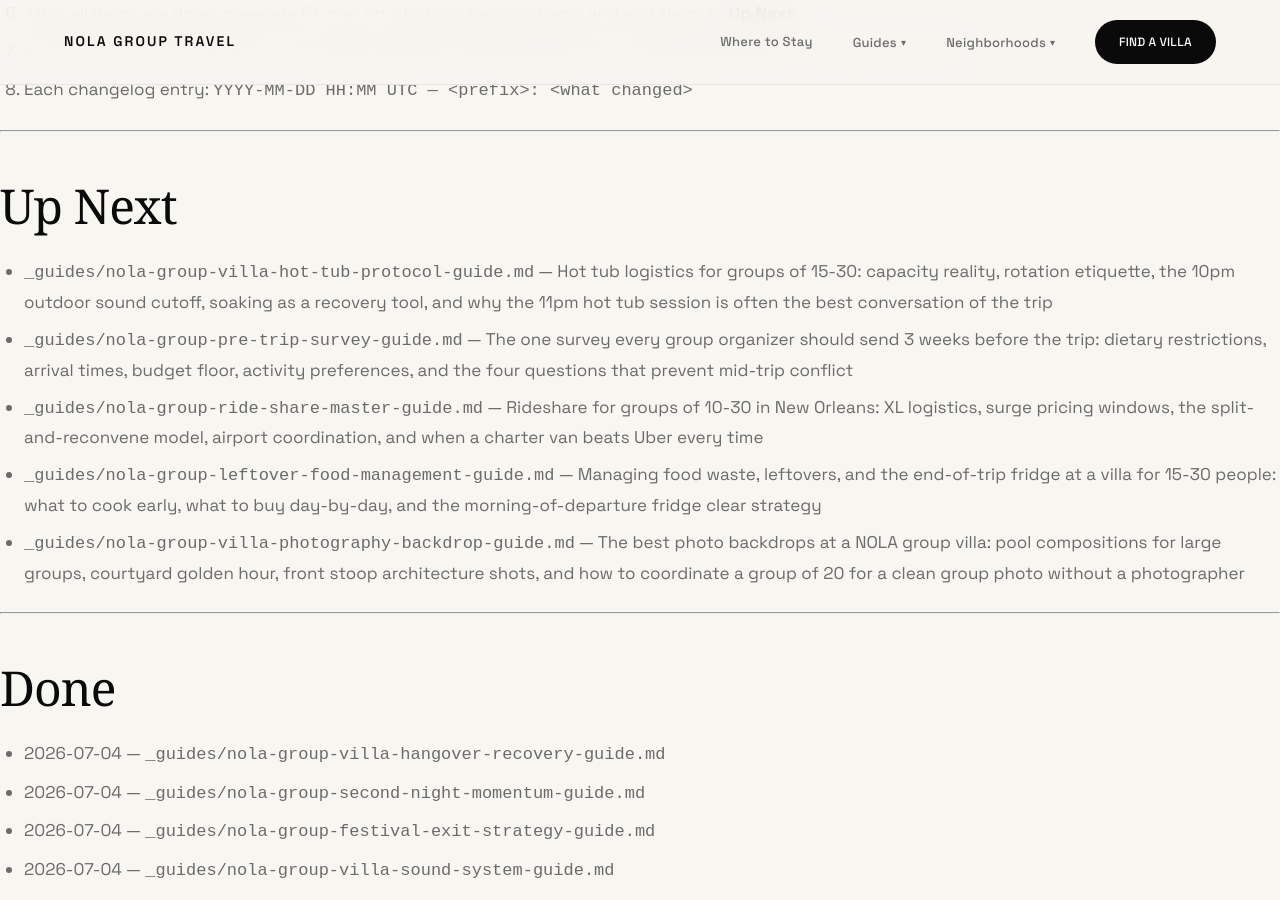
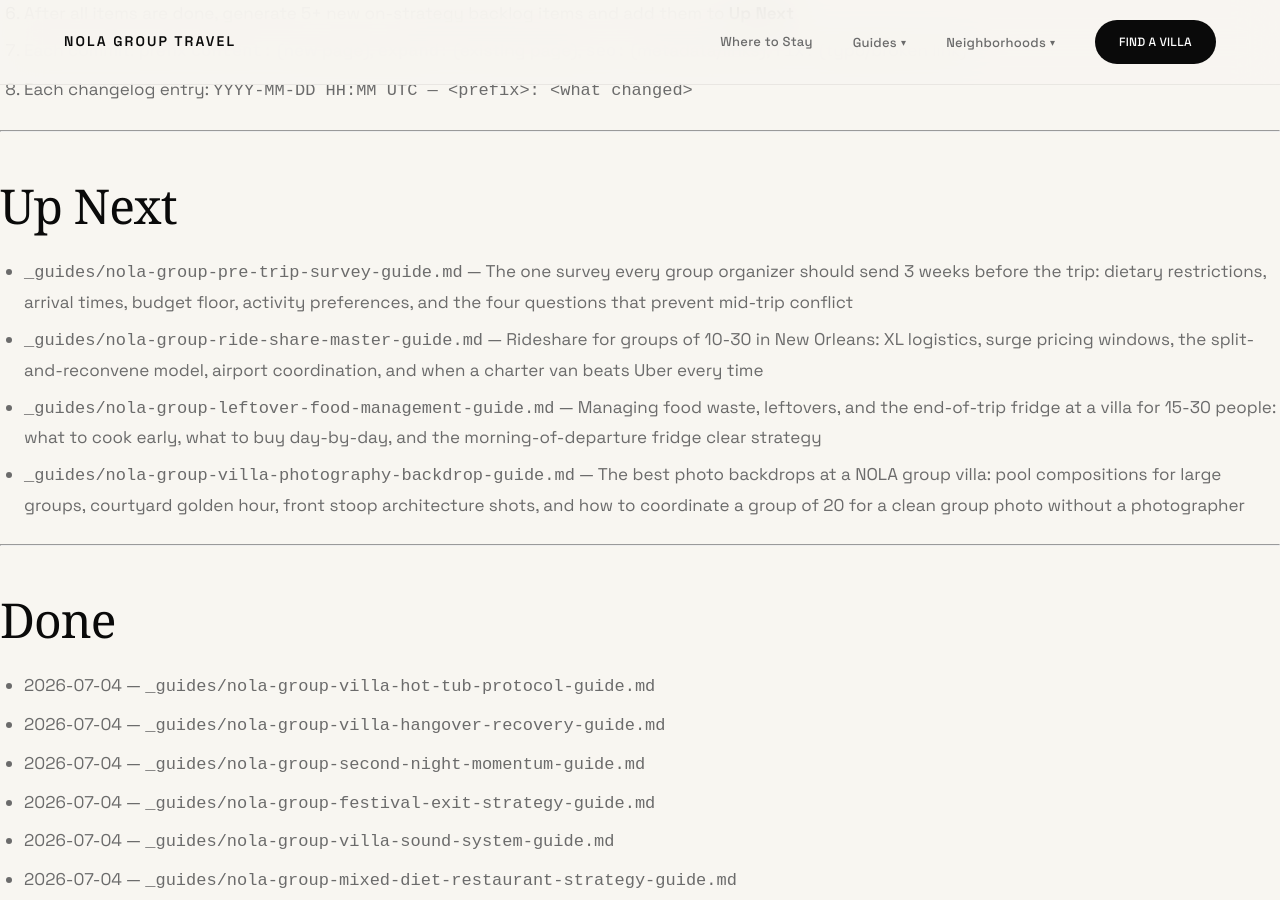
Before and after one commit to sjworth-dev/nola-group-travel, a Jekyll site: the page built from ROADMAP.md, in a window 1280 px wide and 900 px high, scrolled down 3111 px. Built offline with Jekyll 4.4.1, drawn with Linux system fonts in a browser that asks for light colours; some web fonts are replaced; our own code applies the rules of GitHub Pages for plain Markdown files; part of the change alters nothing that is shown.

Commit message:
content: add _guides/nola-group-villa-hot-tub-protocol-guide.md
Hot tub logistics for groups of 15-30: capacity reality, rotation etiquette,
the 10pm outdoor noise rule, soaking as active recovery, and why the 11pm
session is often the best conversation of the trip.

```diff
--- a/ROADMAP.md
+++ b/ROADMAP.md
@@ -86,7 +86,6 @@ This is an independent guide. Properties may be described editorially as example
 
 ## Up Next
 
-- `_guides/nola-group-villa-hot-tub-protocol-guide.md` — Hot tub logistics for groups of 15-30: capacity reality, rotation etiquette, the 10pm outdoor sound cutoff, soaking as a recovery tool, and why the 11pm hot tub session is often the best conversation of the trip
 - `_guides/nola-group-pre-trip-survey-guide.md` — The one survey every group organizer should send 3 weeks before the trip: dietary restrictions, arrival times, budget floor, activity preferences, and the four questions that prevent mid-trip conflict
 - `_guides/nola-group-ride-share-master-guide.md` — Rideshare for groups of 10-30 in New Orleans: XL logistics, surge pricing windows, the split-and-reconvene model, airport coordination, and when a charter van beats Uber every time
 - `_guides/nola-group-leftover-food-management-guide.md` — Managing food waste, leftovers, and the end-of-trip fridge at a villa for 15-30 people: what to cook early, what to buy day-by-day, and the morning-of-departure fridge clear strategy
@@ -96,6 +95,7 @@ This is an independent guide. Properties may be described editorially as example
 
 ## Done
 
+- 2026-07-04 — `_guides/nola-group-villa-hot-tub-protocol-guide.md`
 - 2026-07-04 — `_guides/nola-group-villa-hangover-recovery-guide.md`
 - 2026-07-04 — `_guides/nola-group-second-night-momentum-guide.md`
 - 2026-07-04 — `_guides/nola-group-festival-exit-strategy-guide.md`
@@ -766,6 +766,7 @@ This is an independent guide. Properties may be described editorially as example
 2026-07-03 11:15 UTC — content: add _guides/nola-group-hotel-bar-strategy-guide.md — hotel bar strategy for large groups: when they work, the 11pm landing point, and honest comparison vs. standalone bars
 2026-07-03 11:30 UTC — content: add _guides/nola-group-group-text-burnout-guide.md — managing group communication fatigue across a 4-5 day NOLA trip with daily brief, sub-channels, and silence windows
 2026-07-03 11:45 UTC — content: add _guides/nola-group-day-drinking-vs-nightlife-guide.md — day drinking vs nightlife comparison for large groups with pacing arcs, cost breakdown, and blend formats
+2026-07-04 12:00 UTC — content: add _guides/nola-group-villa-hot-tub-protocol-guide.md — hot tub capacity reality, rotation protocol, 10pm noise rule, recovery science, and the 11pm session for groups of 15-30
 2026-07-04 10:00 UTC — content: add _guides/nola-group-villa-hangover-recovery-guide.md — morning-after recovery playbook for groups of 15-30: electrolytes, re-feed sequence, pool vs. AC decision, group spectrum management
 2026-07-04 10:15 UTC — content: add _guides/nola-group-second-night-momentum-guide.md — night two planning guide: energy arc, the top-night-one pressure trap, format options, and villa-anchored night two structure
 2026-07-04 10:30 UTC — content: add _guides/nola-group-festival-exit-strategy-guide.md — Jazz Fest, Voodoo Fest, and FQF exit strategy for groups of 15-30: rideshare timing, pickup zones, group text protocol, and post-festival transition plan
--- /dev/null
+++ b/_guides/nola-group-villa-hot-tub-protocol-guide.md
@@ -0,0 +1,193 @@
+---
+title: "Hot Tub Logistics for Large NOLA Groups"
+description: "Hot tub capacity reality, rotation etiquette, the 10pm outdoor sound cutoff, soaking as active recovery, and why the 11pm hot tub session is often the best conversation of the trip—for groups of 15-30 in a New Orleans villa."
+category: "Group Trip Planning"
+card_title: "Villa Hot Tub Protocol"
+card_description: "A hot tub shared by 20 people needs a rotation plan, a noise plan, and someone who knows when to get out. Here's the protocol that prevents the small frustrations and sets up the best conversation of the trip."
+date: 2026-07-04
+---
+
+The hot tub is not a group activity. That's the first thing to understand. It's an individual recovery tool that ten people happen to be using in close proximity, and managing it well is mostly about capacity math and honest expectations.
+
+Most private villa hot tubs in New Orleans hold 6-10 people comfortably. You have 18-30 people. That gap is where the friction comes from: first-in-first-out holds all the spots, people waiting on the deck feel awkward about asking, the people in the water don't feel a clock running. None of this is malicious. It's just an unmanaged resource problem.
+
+Name the rotation before day one, and the hot tub becomes one of the best things about the trip. Skip it, and you'll have a low-level tension nobody talks about but everyone senses.
+
+---
+
+## Quick Checklist
+
+- [ ] Check hot tub capacity at booking — most hold 6-8 comfortably; 10 is packed
+- [ ] Ask if the hot tub is heated year-round or seasonal (NOLA winters can be cool; summer hot tubs run warm enough to be uncomfortable in peak heat)
+- [ ] Establish a rotation norm before day one — loose is fine, explicit is necessary
+- [ ] Know the outdoor noise ordinance: 10pm in Bywater and the Lower Garden District
+- [ ] Designate the 9:45pm transition — music moves inside, hot tub crowd shifts or quiets
+- [ ] Check the water chemistry on arrival; if it looks cloudy or smells strongly, notify the property manager before anyone gets in
+- [ ] Rinse off before entering — especially after sunscreen-heavy pool days
+- [ ] Set a loose time per rotation, especially for peak evening windows (20-30 minutes is the social norm)
+- [ ] Plan a late-night session (11pm+) separately from the peak evening scramble — this one requires no rotation because the group has thinned
+
+---
+
+## Capacity Reality
+
+Every villa hot tub listing says "seats 8" or "seats 10." These numbers are not wrong, but they describe the maximum — elbows touching, legs overlapping, no one moving.
+
+**The honest capacity table:**
+
+| Listed Capacity | Comfortable Capacity | What "Comfortable" Means |
+|---|---|---|
+| 4 | 3-4 | Everyone has space; no leg overlap |
+| 6 | 4-5 | Relaxed; can shift positions |
+| 8 | 5-7 | Cozy but workable for a social soak |
+| 10 | 6-8 | Shoulder-to-shoulder; fine for 20 minutes, not 90 |
+
+For a group of 20-25 people, a standard 6-8 person hot tub means you'll never have the whole group in at once. Accept this before the trip, not during it. The hot tub is not a group activity — it's a rotation activity.
+
+---
+
+## The Rotation Model
+
+The goal is that everyone who wants time in the hot tub gets it, without requiring anyone to ask awkwardly or negotiate in real time.
+
+**The simplest approach that works:**
+
+State the norm on day one, casually and without ceremony: "Hot tub holds about six people. Just keep it loose — 20-30 minutes, then rotate in for the next batch."
+
+That's it. You don't need a sign-up sheet or a timer. You just need the shared understanding that a turn ends after about 20-30 minutes during peak windows. When everyone knows that's the norm, people rotate naturally.
+
+**When to name it more explicitly:**
+
+If you have a large group (25+) with high interest in the hot tub, a 20-minute timer on a phone, visible to everyone, removes the social awkwardness. Nobody has to tell anyone to get out — the timer does it. Sounds overly formal; works perfectly.
+
+**The peak window problem:**
+
+Peak hot tub demand is post-dinner, pre-bars: 8pm to 10pm. This is the highest-demand 120-minute window of the day. With 20 people and a 6-person capacity, you get roughly 3-4 full rotations in that window. Do the math before the trip: if everyone wants 30 minutes, you have time for 4 groups of 6. If your group is 24 people, that works out exactly — barely. Plan accordingly.
+
+**Off-peak windows are better:**
+
+Late morning (10-11am) and late night (11pm+) have almost no competition. The best hot tub experience of the trip often happens at 11pm with six people who are back from Frenchmen Street, winding down, still wired from the night. That session runs longer, goes deeper, and becomes the conversation people reference for years afterward. Schedule for this. More on it below.
+
+---
+
+## Temperature Reality by Season
+
+NOLA's climate affects the hot tub in ways that groups from northern cities don't anticipate.
+
+| Season | Outdoor Temp | Hot Tub Experience |
+|---|---|---|
+| November–February | 45–65°F | Classic: steam rising, contrast with cool air, genuinely restorative |
+| March–April | 60–75°F | Pleasant; mild contrast; still comfortable for soaking |
+| May–June | 75–90°F | Warm; skip the jets if you want to cool down; shorter sessions |
+| July–August | 90–95°F+ | You may be too warm to enjoy a hot tub; session length drops naturally |
+| September–October | 80–90°F | Similar to summer; early morning soaks before the heat sets in are best |
+
+In a NOLA summer, the hot tub at 9am — before the humidity hits — is often better than at 9pm. Groups that dismiss the hot tub as "too hot for summer" are skipping a perfectly functional morning recovery tool because they're thinking of it as a nighttime activity.
+
+---
+
+## Soaking as Active Recovery
+
+Most groups treat the hot tub as a social amenity. That's fine. It's also a genuinely effective recovery tool, which matters on day three of a NOLA trip when everyone is slightly depleted.
+
+**What the heat and jets actually do:**
+
+- Vasodilation increases blood flow and reduces muscle soreness — useful after a long walking day or a night of dancing
+- Parasympathetic nervous system activation (the "rest and digest" response) counters the cortisol build-up from late nights and alcohol
+- Hydrostatic pressure from the water reduces ankle and foot swelling — relevant after festival days where you've been standing for eight hours
+- Core temperature elevation followed by cooling accelerates sleep onset — the reason a 20-minute soak before bed produces better sleep than going straight from bar to bed
+
+The practical implication: a 20-minute hot tub session after a festival day (Jazz Fest, Essence Fest, FQF) before dinner does more for the evening energy level than an extra hour of rest. It's recovery infrastructure, not a luxury item.
+
+**The morning soak:**
+
+NOLA mornings at a villa have a natural recovery window between 8am and 10am — before the heat, after the worst of the prior night, before anyone has committed to a schedule. A morning soak with coffee is a high-ROI recovery session that most groups skip because they assume the hot tub is a nighttime thing.
+
+---
+
+## The 10pm Outdoor Noise Rule
+
+In Bywater and the Lower Garden District — where most large group villas are located — outdoor amplified music has to be off or at very low volume by 10pm. This is the city noise ordinance for residential neighborhoods. It is enforced, and the violation path starts with neighbor complaints.
+
+The hot tub itself doesn't create noise problems. The hot tub crowd does.
+
+Twenty minutes after 10pm, a group of six people in the hot tub, laughing and talking at outdoor volume, carries further than they think. Sound travels differently outdoors at night — the ambient noise that masks conversation during the day (traffic, music, activity) is much reduced, and a group of voices across a courtyard is audible to neighbors well past a comfortable distance.
+
+This is not an argument to stop using the hot tub after 10pm. It's an argument to use it at indoor volume.
+
+**The 10pm protocol:**
+
+- Music moves inside at 9:45pm — the hot tub crowd either comes in or stays outside quietly
+- Conversations in the hot tub after 10pm stay at conversation volume, not party volume
+- The jets are fine; it's the voices that carry
+
+Groups that apply this consistently have no neighbor problems. Groups that don't eventually get a knock.
+
+---
+
+## The 11pm Session
+
+Here's the case for planning specifically for the late-night hot tub session.
+
+When the main group goes out to Frenchmen Street or a bar, a subset — usually three to eight people — eventually comes back at 11pm or later. Some didn't go out. Some came back early. Some are genuinely done for the night but not ready for bed.
+
+That subset + the hot tub + the quieted house = one of the best conversations of any group trip.
+
+The conditions are right: smaller group, no performance pressure, lower energy but higher intimacy, no agenda, no timeline. People say things in that moment that they don't say at the dinner table or at the bar. It's not magic — it's just a naturally occurring low-stakes intimacy window that the hot tub happens to facilitate.
+
+**How to set it up:**
+
+You don't set it up. You just know it exists and don't schedule anything that competes with it. If the main group is out until 2am, the 11pm returners will find the hot tub on their own. The only thing that ruins it is ambient chaos — loud music still going inside, people wandering through, the feeling that the night isn't really over. Keep the transition to a quiet villa clean and the late session happens naturally.
+
+---
+
+## Hot Tub Maintenance Awareness
+
+This is not glamorous, but it's worth knowing before someone has a problem.
+
+**Check on arrival:**
+
+- Water clarity: should be clear, not cloudy or hazy
+- Smell: light chlorine smell is normal; strong chemical smell or sulfur smell is not
+- Jets: test all of them; a blocked jet is a booking support issue, not something to fix yourself
+- Temperature setting: most villas pre-set at 100-104°F; you can usually adjust but confirm with the host what range is acceptable
+
+**During the trip:**
+
+- Rinse off before entering — sunscreen, sweat, lotion, and spray tan all degrade water chemistry fast
+- No glass in or around the hot tub — a shattered wine glass in a hot tub ends the hot tub use for the trip
+- The filter and chemical system is set for normal use; 20 people soaking heavily every day for three days may exceed what the system can handle. Ask the host what the maintenance cycle is if you're planning heavy use.
+
+**If something seems wrong:**
+
+Notify the property manager immediately. A hot tub with bad chemistry is not the kind of thing to push through — skin irritation and eye irritation from imbalanced water are genuine issues. Most property managers can adjust same-day.
+
+---
+
+## Pro Tips
+
+1. **Name the rotation norm on day one.** Not a formal announcement — just mention it casually. "Hot tub holds about six, so we'll do 20-minute rotations" is all you need. Once the norm exists, people follow it without prompting.
+
+2. **The morning soak is underrated.** Coffee, hot tub, 8am, before the heat sets in. Best recovery tool on the trip, and nobody is competing for spots.
+
+3. **Summer hot tubs are real.** Drop the temperature if the villa allows it, use the jets without the heater, and keep sessions to 15-20 minutes. The water is still therapeutic; you just don't need it at 104°F in August.
+
+4. **No glass in or around the hot tub.** This is a real rule. Pour drinks into plastic cups before bringing them outside. One broken wine glass grounds the hot tub for the trip.
+
+5. **Rinse before you get in.** Especially after a pool day with heavy sunscreen use. The water chemistry will hold longer and the experience is better for everyone.
+
+6. **The 10pm noise rule applies to the hot tub crowd.** The jets are fine; keep the voices at conversation level after 10pm. Neighbors notice.
+
+7. **Don't try to use the hot tub as a resolution venue.** The intimacy of the setting makes it seem like a good place to have a tense conversation. It isn't. There's no escape if it goes badly, and the jets are too loud for nuance. Save the hard conversations for walks or a private table.
+
+---
+
+## Large Groups and the Hot Tub Reality
+
+The private hot tub is one of those villa amenities that sounds better than it performs for a group of 25. That's not a complaint — it's just a numbers problem. A 6-person hot tub serving 25 people is always going to involve rotation, and any group that goes in expecting a shared communal soak is going to be disappointed.
+
+Reframe it: the hot tub is a rotating recovery tool that creates excellent small-group conversations. In that framing, it performs exceptionally well. The 11pm session, the morning soak, the post-festival decompression — these are the hot tub's best use cases for large groups, and all of them require fewer than eight people.
+
+Castleday Retreats in the Bywater and The Syd in the Lower Garden District both have outdoor spa and soaking infrastructure as part of their group amenity package — The Syd specifically includes a hot tub and sauna alongside the shared heated pool. The outdoor space at both properties is designed with the evening gather in mind, which is the window where the hot tub does its best work.
+
+[See where to stay for large groups →](/where-to-stay/)
```
